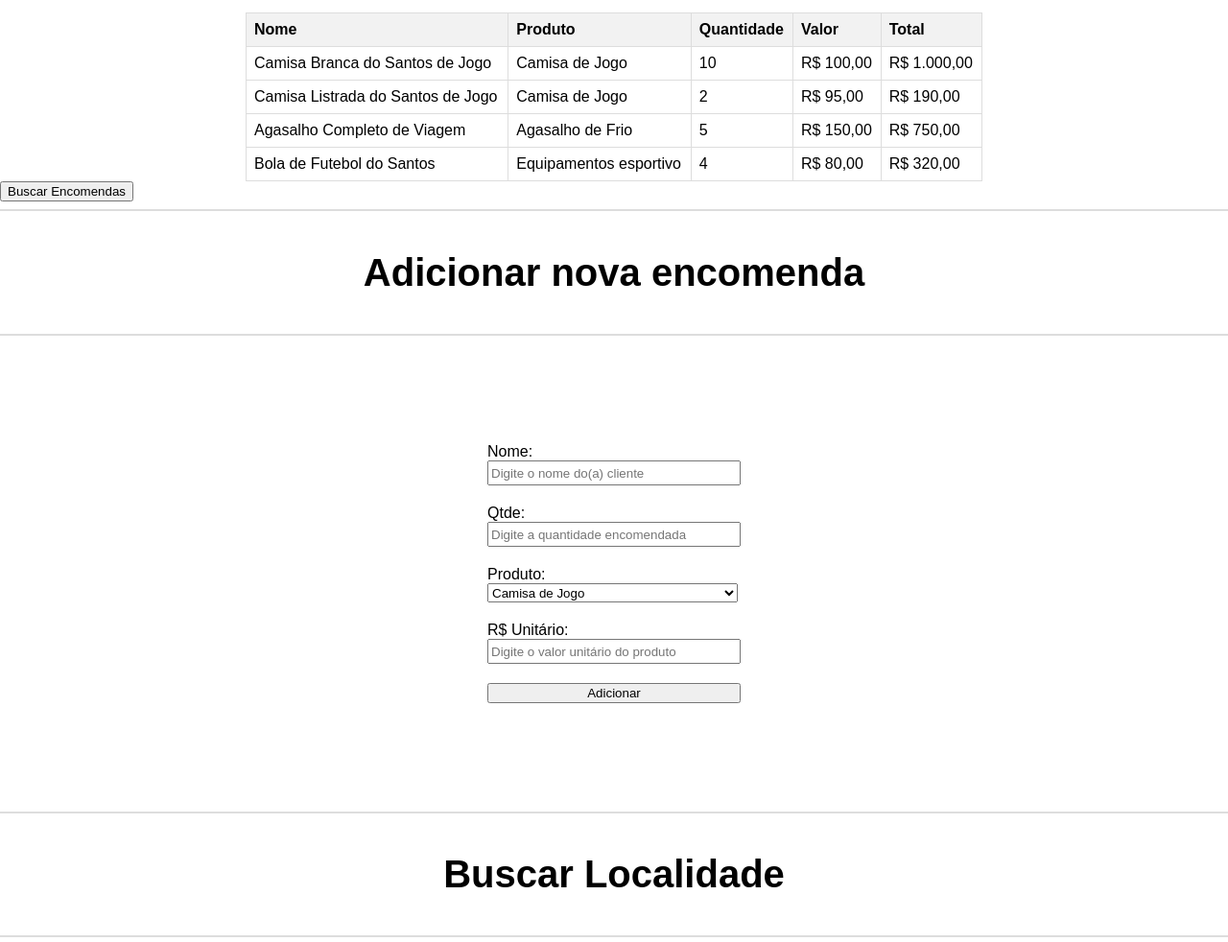
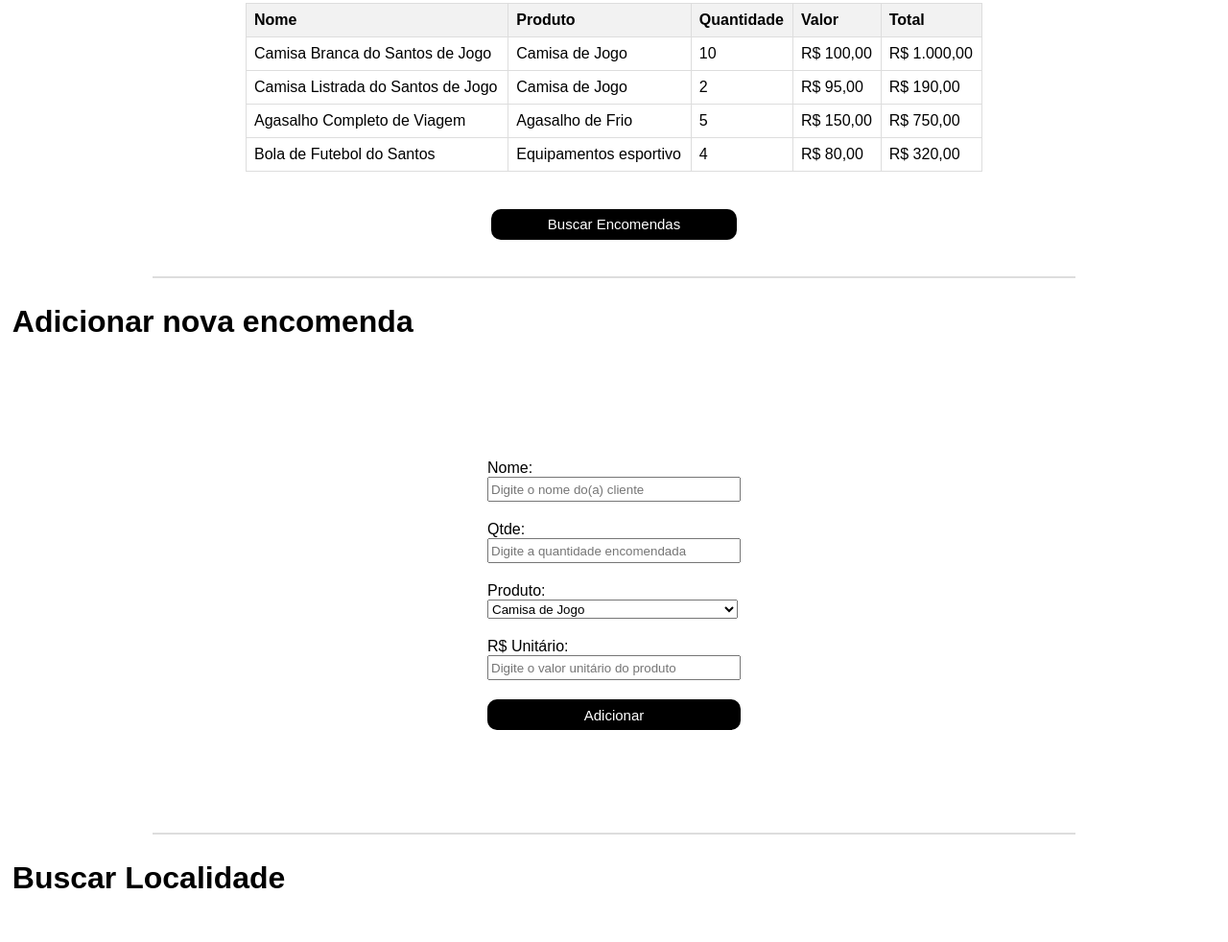
Before and after one commit to EdsonJunior04/SantosStore, a website: page index.html in a window 1280 px wide. Shown: the part 256-1238 px from the top of the page at 96% size. Drawn offline with Linux system fonts and the light colour scheme.

Commit message:
fix: ajuste no css do botao

```diff
--- a/cadastro.css
+++ b/cadastro.css
@@ -1,11 +1,10 @@
 .container_title{
 
-    display: flex;
-    justify-content: center;
+    margin-left: 1%;
 
 }
 .container_title h1{
-    font-size: 40px;
+    font-size: 2em;
 }
 
 .container_form{
--- a/index.html
+++ b/index.html
@@ -30,8 +30,8 @@
 
     <div id="tabelaEx" class="titulo-separador">
       <h1>Produtos</h1>
-      <hr>
     </div>
+
 
     <div class="container_filter">
       <div class="posicaoFilter">
@@ -81,13 +81,15 @@
         </tr>
       </tbody>
     </table>
-    <button id="buscar-encomendas" class="bot">Buscar Encomendas</button>
+    <div class="container_btnEncomendas">
+      <button id="buscar-encomendas" class="bot btnEncomendas">Buscar Encomendas</button>
+    </div>
     <hr>
 
     <section id="cadastro" class="container_title">
-      <h1>Adicionar  nova encomenda</h1>
+      <h1>Adicionar nova encomenda</h1>
     </section>
-    <hr>
+
     <section class="container_form">
       <form action="">
 
@@ -113,14 +115,17 @@
 
         <div class="message_error"></div>
 
-        <button id="btnCadastro">Adicionar</button>
+        <div class="container_btnCadastro">
+          <button id="btnCadastro" class="btnCadastro">Adicionar</button>
+        </div>
+
       </form>
     </section>
     <hr>
     <section id="calcula" class="container_title">
       <h1>Buscar Localidade</h1>
     </section>
-    <hr>
+
     <section class="container_form">
       <form action="">
 
--- a/style.css
+++ b/style.css
@@ -50,9 +50,9 @@
 }
 
 .titulo-separador {
-    text-align: center;
-    /* margin: 20px 0; */
-    margin-top: 130px;
+
+    margin: 130px 0 0 1%;
+    /* margin-top: 130px; */
 }
 
 .titulo-separador h2 {
@@ -112,10 +112,70 @@
     align-items: center;
     display: flex;
     justify-content: center;
-    /* background-color: yellowgreen; */
 }
 
 .posicaoFilter input{
     width: 300px;
     height: 10px;
 }
+
+.container_btnCadastro{
+    display: flex;
+    justify-content: center;
+}
+
+.btnCadastro{
+    background-color: black;
+    color: white;
+    font-size: 15px;
+    border: none;
+    width: 100%;
+    height: 4vh;
+    border-radius: 10px;
+}
+
+.btnCadastro:hover{
+    background-color: white;
+    color: black;
+    font-size: 15px;
+    border: 1px solid;
+    width: 100%;
+    height: 4vh;
+    border-radius: 10px;
+    cursor: pointer;
+}
+
+.container_btnEncomendas{
+    display: flex;
+    justify-content: center;
+    margin: 3% 0% 3% 0%;
+    width: 100%;
+}
+
+.btnEncomendas{
+    background-color: black;
+    color: white;
+    font-size: 15px;
+    border: none;
+    width: 20%;
+    height: 4vh;
+    border-radius: 10px;
+}
+
+.btnEncomendas:hover{
+    background-color: white;
+    color: black;
+    font-size: 15px;
+    border: 1px solid;
+    width: 20%;
+    height: 4vh;
+    border-radius: 10px;
+    cursor: pointer;
+}
+
+hr {
+   display: flex;
+   justify-content: flex-start;
+   align-items: center;
+   width: 75%;
+}
```
Also changed, not shown: 1 other file.
